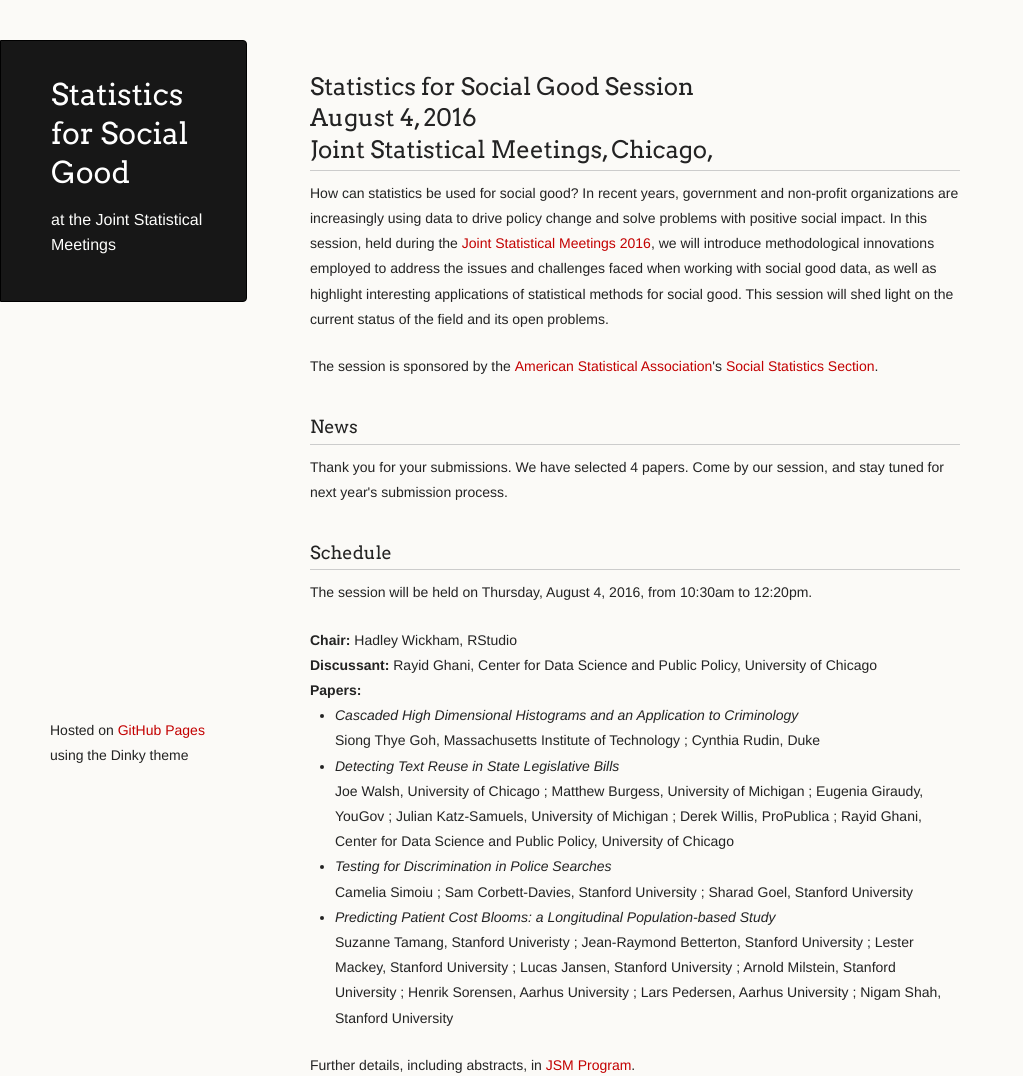
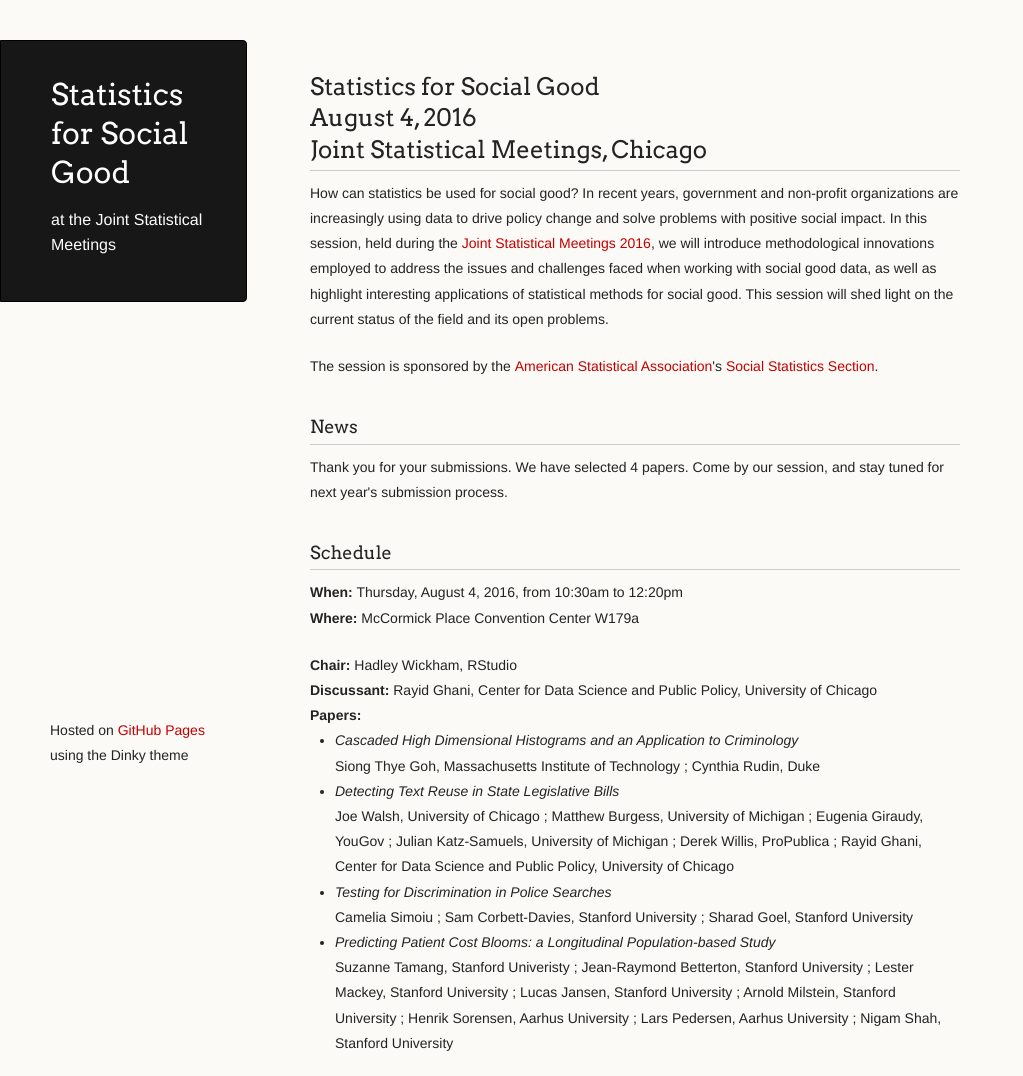
Before and after one commit to shftan/jsmsocialgood, a plain HTML site: page index.html in a window 1280 px wide. Shown: the top 1076 px of the page, without its empty margins (0-1023 px from the left). Drawn offline with Linux system fonts and the light colour scheme.

Commit message:
Update index.html

```diff
--- a/index.html
+++ b/index.html
@@ -23,7 +23,7 @@
       </header>
       <section>
 	<p>&nbsp;</p>
-	<h2>Statistics for Social Good Session<br>August 4, 2016<br>Joint Statistical Meetings, Chicago, </h2>
+	<h2>Statistics for Social Good<br>August 4, 2016<br>Joint Statistical Meetings, Chicago</h2>
 
 	<p>How can statistics be used for social good? In recent years, government and non-profit organizations are increasingly using data to drive policy change and solve problems with positive social impact. In this session, held during the <a href="https://www.amstat.org/meetings/jsm/2016/">Joint Statistical Meetings 2016</a>, we will introduce methodological innovations employed to address the issues and challenges faced when working with social good data, as well as highlight interesting applications of statistical methods for social good. This session will shed light on the current status of the field and its open problems.</p>
 
@@ -34,8 +34,8 @@
 <p>Thank you for your submissions. We have selected 4 papers. Come by our session, and stay tuned for next year's submission process.</p>
 
 <h3><a id="Schedule" class="anchor" href="#call-for-presenters" aria-hidden="true"><span class="octicon octicon-link"></span></a>Schedule</h3>
-
-<p>The session will be held on Thursday, August 4, 2016, from 10:30am to 12:20pm.</p>
+<p><strong>When:</strong> Thursday, August 4, 2016, from 10:30am to 12:20pm<br>
+<strong>Where:</strong> McCormick Place Convention Center W179a</p>
 
 <strong>Chair:</strong> Hadley Wickham, RStudio<br>
 <strong>Discussant:</strong> Rayid Ghani, Center for Data Science and Public Policy, University of Chicago<br>
```
